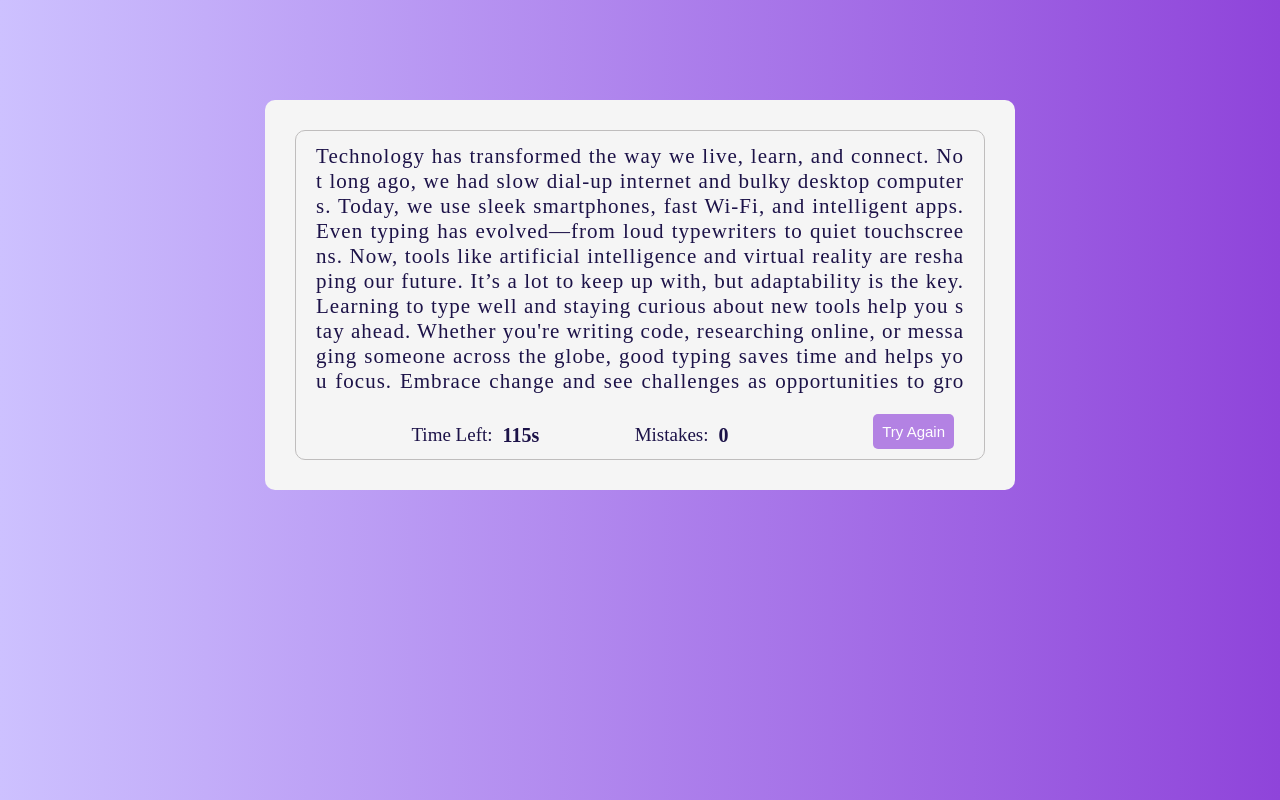
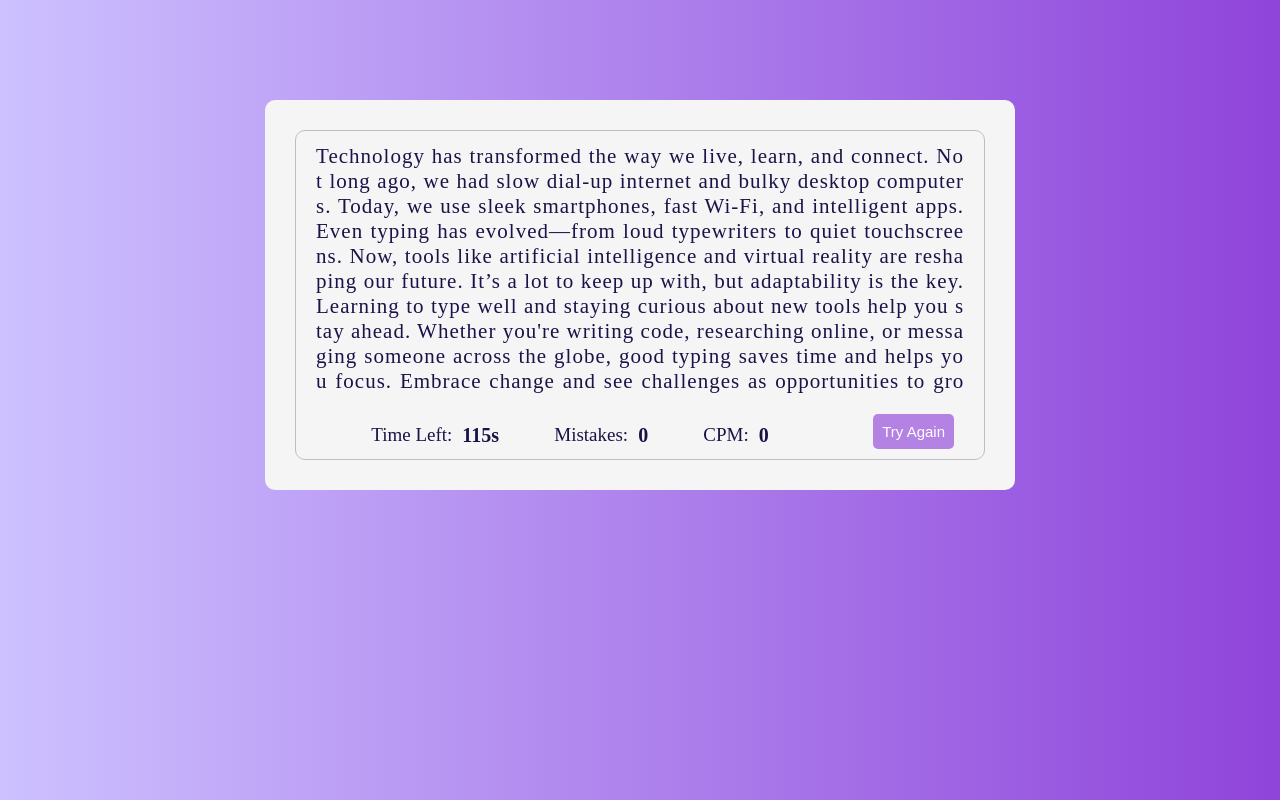
Before and after one commit to Vidhi-S24/Speed-Typing, a plain HTML site: page test.html in a window 1280 px wide. Drawn offline with Linux system fonts and the light colour scheme.

Commit message:
updated script

```diff
--- a/script.js
+++ b/script.js
@@ -11,11 +11,14 @@ const paragraph = [
     "Reading lets you travel without ever leaving your chair. Books take you to distant worlds, introduce new ideas, and help you understand different perspectives. Fiction sparks your imagination, while nonfiction teaches facts and deepens your knowledge. Regular reading builds vocabulary, improves focus, and strengthens your thinking and writing. Even your typing can benefit from reading, as your exposure to words increases. If reading feels challenging, start small—just ten minutes a day is enough. Choose books or topics that truly interest you. Use audiobooks or reading apps if that helps. The key is to make reading a habit. Read before bed, during a break, or while commuting. Over time, you’ll see personal growth without even trying. Books aren’t just for entertainment—they’re tools for learning, empathy, and self-discovery. Open one, and open a world of possibilities."
 ];
 
-
 let timer,
     maxtime = 120,
     timeleft = maxtime;
 TimeTag = document.querySelector(".time span b")
+
+let correctchar=0;
+cpmTag=document.querySelector(".cpm span")
+
 function RandomParagraphGenerator() {
 
     let mistakes = 0;
@@ -45,7 +48,6 @@ function RandomParagraphGenerator() {
     inputField.addEventListener("input", function () {
         const typedValue = this.value;
 
-
         for (let i = 0; i < spans.length; i++) {
             const typedChar = typedValue[i];
             const span = spans[i];
@@ -54,10 +56,14 @@ function RandomParagraphGenerator() {
                 span.style.color = "black";
                 span.setAttribute("data-error", "false");
             }
-            else if (typedChar === originalParagraph[i]) {
-                span.style.color = "#5D8736";
-                span.setAttribute("data-error", "false");
-            }
+           else if (typedChar === originalParagraph[i]) {
+    if (span.getAttribute("data-error") === "false" && span.style.color !== "#5D8736") {
+        correctchar++;
+    }
+    span.style.color = "#5D8736";
+    span.setAttribute("data-error", "false");
+}
+
             else {
                 if (span.getAttribute("data-error") === "false") {
                     mistakes++;
@@ -75,7 +81,6 @@ function RandomParagraphGenerator() {
     });
 
     timer = setInterval(initTimer, 1000);
-
 }
 
 RandomParagraphGenerator();
@@ -84,6 +89,11 @@ function initTimer() {
     if (timeleft > 0) {
         timeleft--;
         TimeTag.innerText = timeleft;
+
+        const elapsedTime = maxtime - timeleft;
+        const minutes = elapsedTime / 60;
+        const cpmValue = Math.round(correctchar / minutes || 0);
+        cpmTag.innerText = cpmValue;
     }
     else {
         clearInterval(timer)
@@ -91,6 +101,6 @@ function initTimer() {
     }
 }
 
-document.getElementById('tryagain').addEventListener('click', function() {
+document.getElementById('tryagain').addEventListener('click', function () {
     location.reload();
 });
--- a/test.html
+++ b/test.html
@@ -29,8 +29,8 @@
                     <li class="mistake">
                         <p>Mistakes:</p><span>0</span>
                     </li>
-                    <!-- <li class="wpm"><p>WPM:</p><span>0</span></li>
-<li class="cpm"><p>CPM:</p><span>0</span></li> -->
+                    <!-- <li class="wpm"><p>WPM:</p><span>0</span></li> -->
+<li class="cpm"><p>CPM:</p><span>0</span></li>
                 </ul>
                 <button id="tryagain">Try Again</button>
             </div>
```
